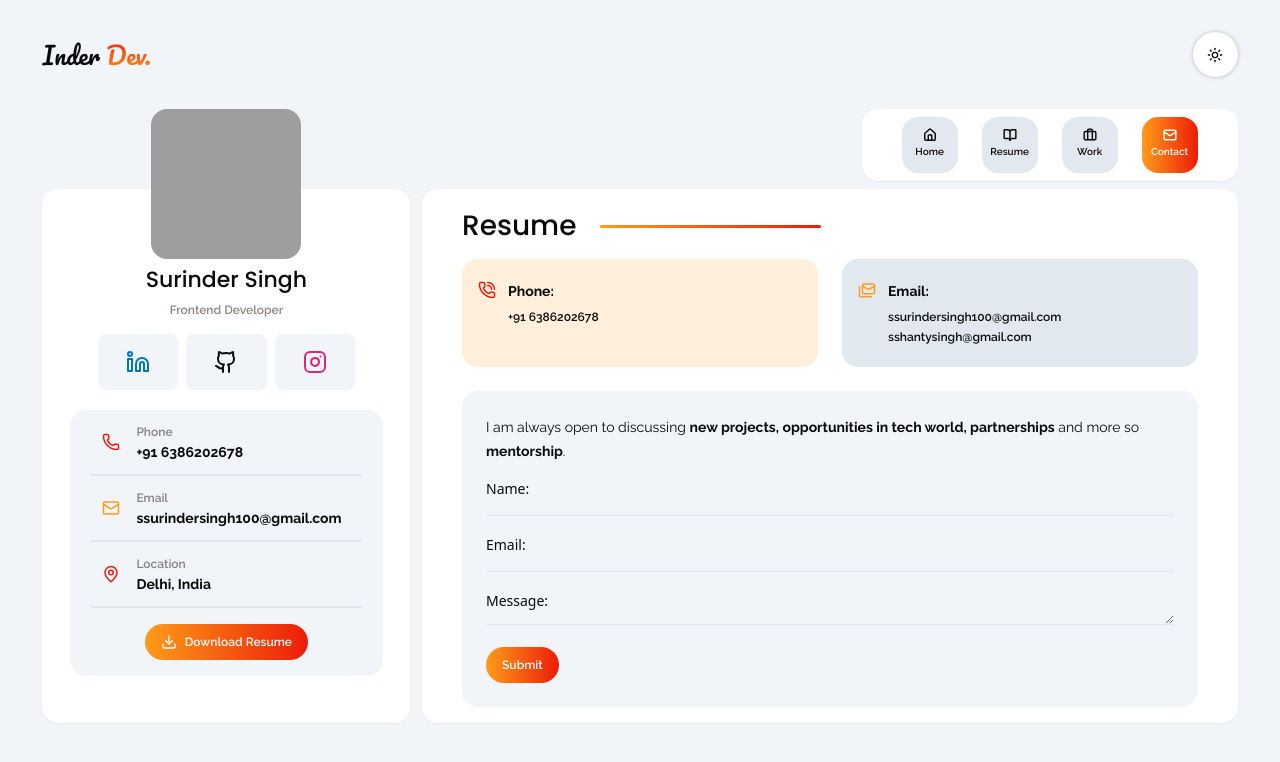
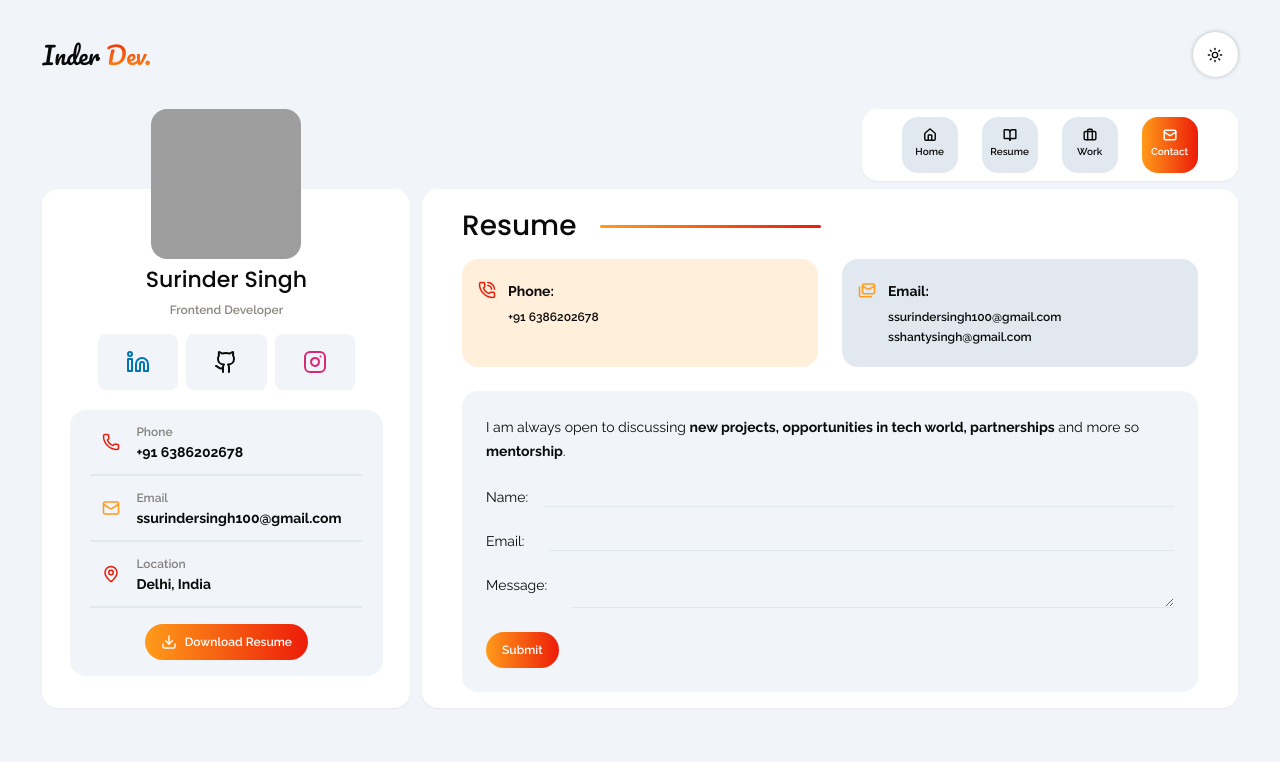
Before and after one commit to SurinderSing/PORTFOLIO-NEXT, a Next.js app: page /contact in a window 1280 px wide. Shown: the top 762 px of the page. Built offline with nearby package versions, Linux system fonts and the light colour scheme; grey boxes are pictures that could not be loaded.

Commit message:
style: update contact page layout and form field styles for improved spacing and consistency

```diff
--- a/src/app/(website)/contact/page.tsx
+++ b/src/app/(website)/contact/page.tsx
@@ -32,7 +32,7 @@ const Contact: React.FC = () => {
         ))}
       </div>
       <div className="bg-background rounded-2xl p-6">
-        <p className="para-1 mb-4">
+        <p className="para-1 mb-6">
           I am always open to discussing{' '}
           <strong>
             new projects, opportunities in tech world, partnerships
@@ -41,17 +41,17 @@ const Contact: React.FC = () => {
         </p>
         <div>
           <form action="">
-            <div className="mb-4">
+            <div className="mb-6 flex gap-4 justify-between">
               <label htmlFor="name">Name:</label>
               <input type="text" id="name" name="name" />
             </div>
-            <div className="mb-4">
+            <div className="mb-6 flex gap-6 justify-between">
               <label htmlFor="email">Email:</label>
               <input type="email" id="email" name="email" />
             </div>
-            <div className="mb-4">
+            <div className="mb-6 flex gap-6 justify-between">
               <label htmlFor="message">Message:</label>
-              <textarea id="message" name="message" rows={4} />
+              <textarea id="message" name="message" rows={2} />
             </div>
 
             <button
--- a/src/styles/main.css
+++ b/src/styles/main.css
@@ -42,13 +42,13 @@ h4 {
 
 /* Label styling */
 label {
-  @apply block text-sm font-medium text-foreground -mb-1 relative z-10;
+  @apply block text-sm font-normal text-foreground font-raleway;
 }
 
 /* Input and textarea styling */
 input,
 textarea {
-  @apply w-full h-[1rem] px-0.5 border-0 border-b border-tertiary-2 outline-none transition-colors duration-300 ease-in bg-background;
+  @apply w-full px-0.5 border-0 border-b border-tertiary-2 outline-none transition-colors duration-300 ease-in bg-background font-raleway text-xs;
 
   &:focus,
   &:hover {
```
